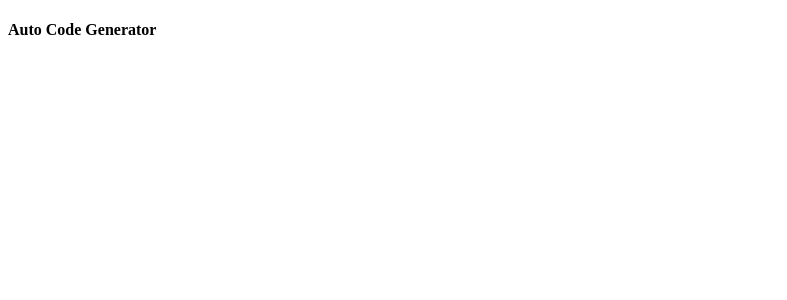
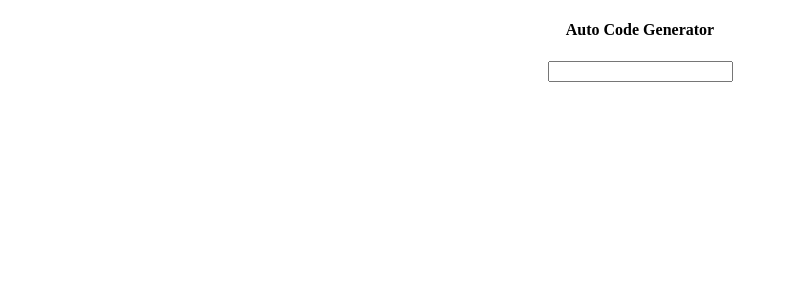
Before and after one commit to code0xff/auto-code-gen, a React app: page / in a window 1280 px wide. Shown: the top 300 px of the page, without its empty margins (0-787 px from the left). Built offline with nearby package versions, Linux system fonts and the light colour scheme.

Commit message:
add css configuration

```diff
--- a/package.json
+++ b/package.json
@@ -13,11 +13,13 @@
     "@babel/preset-env": "^7.4.5",
     "@babel/preset-react": "^7.0.0",
     "babel-loader": "^8.0.6",
+    "css-loader": "^3.0.0",
     "electron": "^5.0.6",
     "html-loader": "^0.5.5",
     "html-webpack-plugin": "^3.2.0",
     "react": "^16.8.6",
     "react-dom": "^16.8.6",
+    "style-loader": "^0.23.1",
     "webpack": "^4.35.0",
     "webpack-cli": "^3.3.5"
   }
--- /dev/null
+++ b/src/components/App.css
@@ -0,0 +1,3 @@
+.app {
+  text-align: center;
+}
--- a/src/components/App.js
+++ b/src/components/App.js
@@ -1,11 +1,13 @@
 import React, {Component} from 'react'
+import './App.css'
 
 export default class App extends Component {
 
   render () {
     return (
-      <div>
+      <div className='app'>
         <h4>Auto Code Generator</h4>
+        <input type='text' />
       </div>
     )
   }
--- a/webpack.config.js
+++ b/webpack.config.js
@@ -16,6 +16,10 @@ module.exports = {
           loader: "html-loader",
           options: { minimize: true }
         }
+      },
+      {
+        test: /\.css$/,
+        use: ['style-loader', 'css-loader']
       }
     ]
   },
@@ -24,5 +28,5 @@ module.exports = {
       template: "./src/index.html",
       filename: "./index.html"
     })
-  ]
+  ],
 }
```
Also changed, not shown: 2 other files (tests, documents, lock files or other folders).
